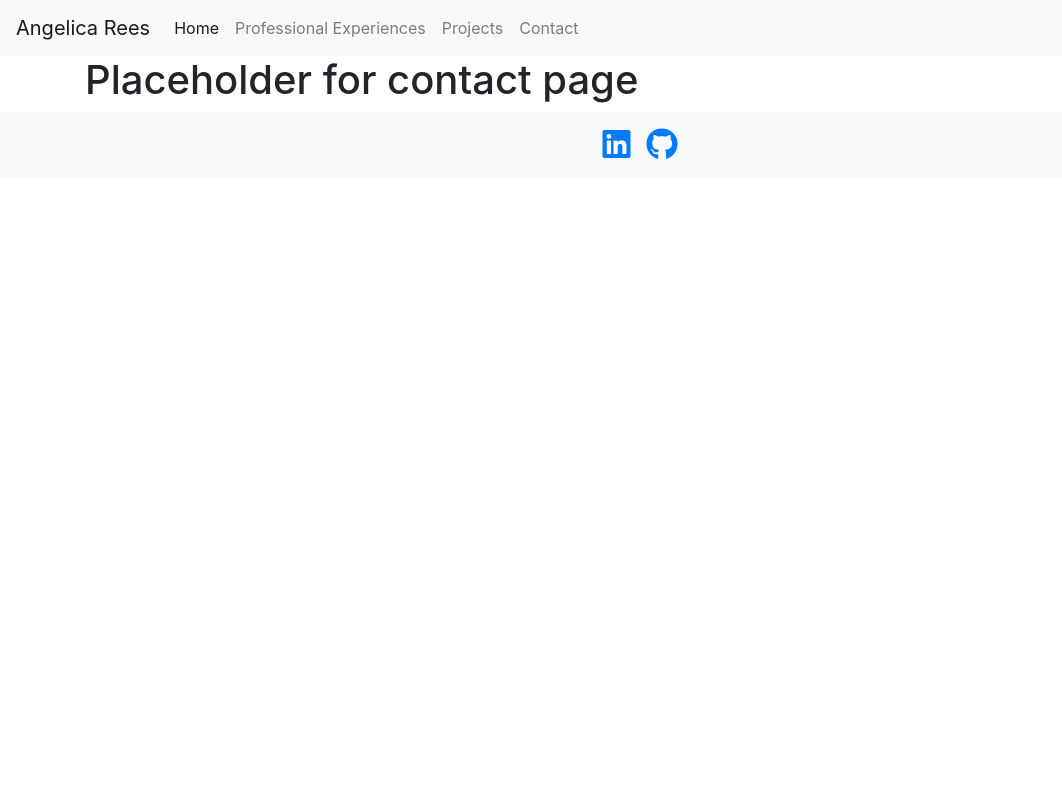
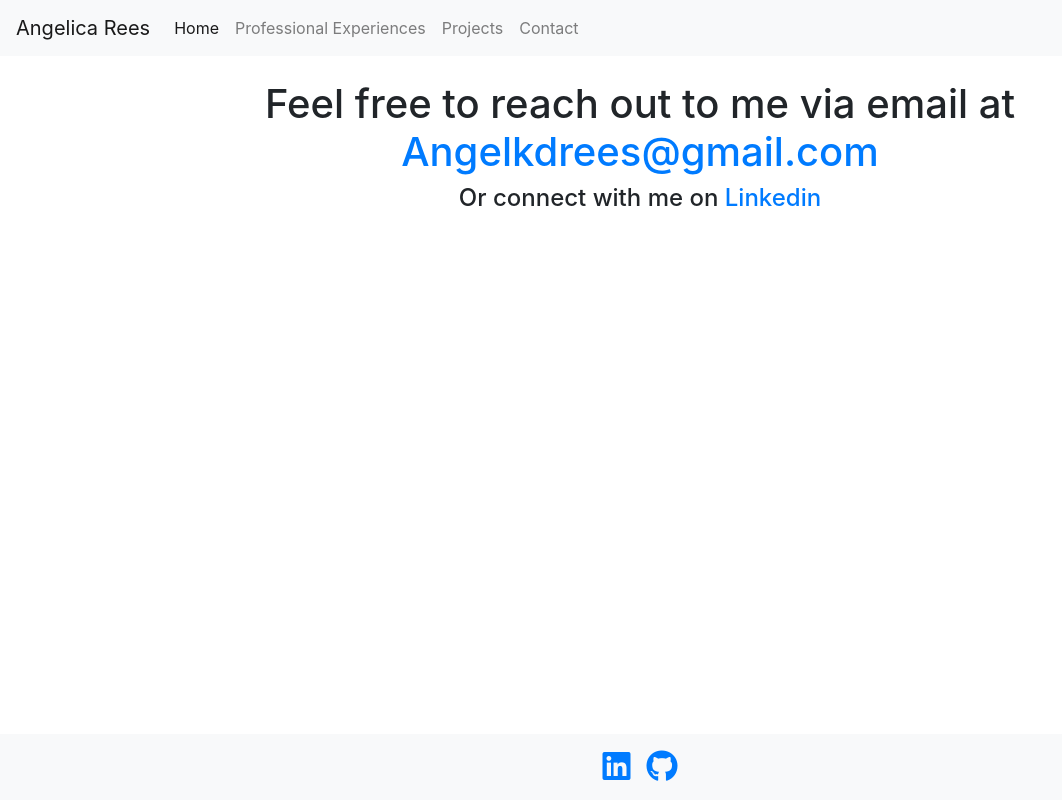
Before and after one commit to Angelica-Rees/resume-site, a Django app: page /contact/ in a window 1280 px wide. Shown: the whole page, without its empty margins (0-1062 px from the left). Run offline with Django 5.2, Linux system fonts and the light colour scheme; some libraries are stand-ins or nearby versions.

Commit message:
fixtures and dockerfile

```diff
--- /dev/null
+++ b/resume_project/core/fixtures/jobs.json
@@ -0,0 +1 @@
+[{"model": "core.job", "pk": "1cde478d-5aeb-4f16-9542-755a946ba68f", "fields": {"title": "Operations Manager", "company": "Janco Sales & Services Inc.", "date_started": "2023-12-08", "date_ended": "2024-07-15"}}, {"model": "core.job", "pk": "21aa96fe-04ce-4bbd-9ac4-8655221ab8ed", "fields": {"title": "Software Developer", "company": "MEDITECH", "date_started": "2024-07-17", "date_ended": null}}, {"model": "core.job", "pk": "65eb9306-16f2-4925-b2bb-8c33104e7c94", "fields": {"title": "Stonehill Girls Get Math Asst Teacher", "company": "Stonehill College", "date_started": "2022-06-01", "date_ended": "2022-08-30"}}, {"model": "core.job", "pk": "bc182f4e-2406-4afb-9fcf-a6c0147d1035", "fields": {"title": "Data Analyst Intern", "company": "Everquote", "date_started": "2023-06-01", "date_ended": "2023-08-30"}}, {"model": "core.job", "pk": "ccecba7f-8fba-48a7-847e-b8791f1493cf", "fields": {"title": "Middleboro Public School District Substitute Teacher", "company": "MPS", "date_started": "2021-09-01", "date_ended": "2023-05-01"}}]
--- /dev/null
+++ b/resume_project/core/fixtures/projects.json
@@ -0,0 +1 @@
+[{"model": "core.project", "pk": 1, "fields": {"title": "My First Three.JS Game", "description": "This was a project to explore Three.JS. It's simply a little robot model that you can walk around the void with WASD keys and jump with space.", "github_link": "https://github.com/Angelica-Rees/Three_JS_First_Game"}}, {"model": "core.project", "pk": 2, "fields": {"title": "React To Do App", "description": "This was an app that I made when I was initially learning to use React as a framework", "github_link": "https://github.com/Angelica-Rees/react-todo-app-v1"}}, {"model": "core.project", "pk": 3, "fields": {"title": "React Notes App", "description": "This was another project that was made in the process of learning how to utilize React", "github_link": "https://github.com/Angelica-Rees/react-notes-app"}}]
--- a/resume_project/core/templates/base.html
+++ b/resume_project/core/templates/base.html
@@ -7,7 +7,7 @@
 <link rel="stylesheet" href="https://stackpath.bootstrapcdn.com/bootstrap/4.3.1/css/bootstrap.min.css"  rel="stylesheet" />
 <link rel="stylesheet" href="https://cdnjs.cloudflare.com/ajax/libs/font-awesome/6.4.0/css/all.min.css">
   </head>
-  <body>
+  <body style="min-height: 400px; margin-bottom: 100px;">
     <nav class="navbar navbar-expand-lg navbar-light bg-light">
       <a class="navbar-brand" href="{% url 'home' %}">Angelica Rees</a>
       <button class="navbar-toggler" type="button" data-toggle="collapse" data-target="#navbarNav" aria-controls="navbarNav" aria-expanded="false" aria-label="Toggle navigation"><span class="navbar-toggler-icon"></span></button>
@@ -31,7 +31,7 @@
     <div class="container">{% block content %} {% endblock %}</div>
     <script src="https://code.jquery.com/jquery-3.3.1.slim.min.js"></script>
     <script src="https://stackpath.bootstrapcdn.com/bootstrap/4.3.1/js/bootstrap.bundle.min.js" ></script>
-    <footer class="navbar navbar-expand-sm bg-light justify-content-center">
+    <footer class="navbar navbar-expand-sm bg-light justify-content-center fixed-bottom">
       <a href="https://www.linkedin.com/in/angelica-rees/" target="_blank" class="align-middle p-2">
           <i class="fab fa-linkedin fa-2x"></i>
       </a>
--- a/resume_project/core/templates/contact.html
+++ b/resume_project/core/templates/contact.html
@@ -1,3 +1,10 @@
 {% extends "base.html" %} {% block content %}
-<h1>Placeholder for contact page</h1>
+<div class="justify-content-center p-4">
+    <h1 class="text-center">
+        Feel free to reach out to me via email at <a href="mailto:angelkdrees@gmail.com">Angelkdrees@gmail.com</a>
+    </h1>
+    <h4 class="text-center">
+        Or connect with me on <a href="https://www.linkedin.com/in/angelica-rees/">Linkedin</a>
+    </h4>
+</div>
 {% endblock %}
--- a/resume_project/core/templates/home.html
+++ b/resume_project/core/templates/home.html
@@ -10,7 +10,7 @@
             This is my resume website, feel free to click around!
         </h2>
     </div>
-    <img src="{% static 'IMG-0520.PNG' %}" class="rounded img-fluid w-50 h-50" alt="Photo of Angelica Rees">
+    <img src="{% static 'IMG-0520.PNG' %}" class="rounded img-fluid w-50" alt="Photo of Angelica Rees">
 </div>
 <div class="py-2">
     <a href="{% url 'projects' %}" class="h1 text-dark text-decoration-none">Projects</a>
--- a/resume_project/core/templates/project_card.html
+++ b/resume_project/core/templates/project_card.html
@@ -1,5 +1,5 @@
-<div class="card w-50 p-2 mx-2">
+<div class="card w-50 p-4 mx-2 justify-content-between">
    <h3 class="card-title">{{ project.title }}</h3>
-   <p class="card-text">{{ project.description }}</p>
+   <p class="card-text flex-fill">{{ project.description }}</p>
    <a href="{{ project.github_link }}" class="btn btn-primary stretched-link" target="_blank">See Project</a>
 </div>
--- a/resume_project/core/templates/projects.html
+++ b/resume_project/core/templates/projects.html
@@ -21,4 +21,5 @@
         {% include "project_card.html" with project=project %}
     {% endfor %}
 </div>
+<h3 class="py-2">See more in my <a href="https://github.com/Angelica-Rees">Github</a></h3>
 {% endblock %}
--- a/resume_project/core/urls.py
+++ b/resume_project/core/urls.py
@@ -1,5 +1,6 @@
 from django.urls import path
 from . import views
+from django.contrib.staticfiles.urls import staticfiles_urlpatterns
 
 urlpatterns = [
     path("", views.home, name="home"),
@@ -7,3 +8,5 @@ urlpatterns = [
     path("projects/", views.projects, name="projects"),
     path("contact/", views.contact, name="contact"),
 ]
+
+urlpatterns += staticfiles_urlpatterns()
--- a/resume_project/pyproject.toml
+++ b/resume_project/pyproject.toml
@@ -9,9 +9,9 @@ readme = "README.md"
 requires-python = ">=3.12"
 dependencies = [
     "django (>=5.2.4,<6.0.0)",
-    "black (>=25.1.0,<26.0.0)"
+    "black (>=25.1.0,<26.0.0)",
+    "gunicorn (>=23.0.0,<24.0.0)",
 ]
-
 
 [build-system]
 requires = ["poetry-core>=2.0.0,<3.0.0"]
```
Also changed, not shown: resume_project/core/fixtures/description_items.json (added, +1 -0 lines), resume_project/resume_project/settings.py (+41 -37 lines), README.MD, resume_project/README.md (added), resume_project/db.sqlite3, 3 other files.
